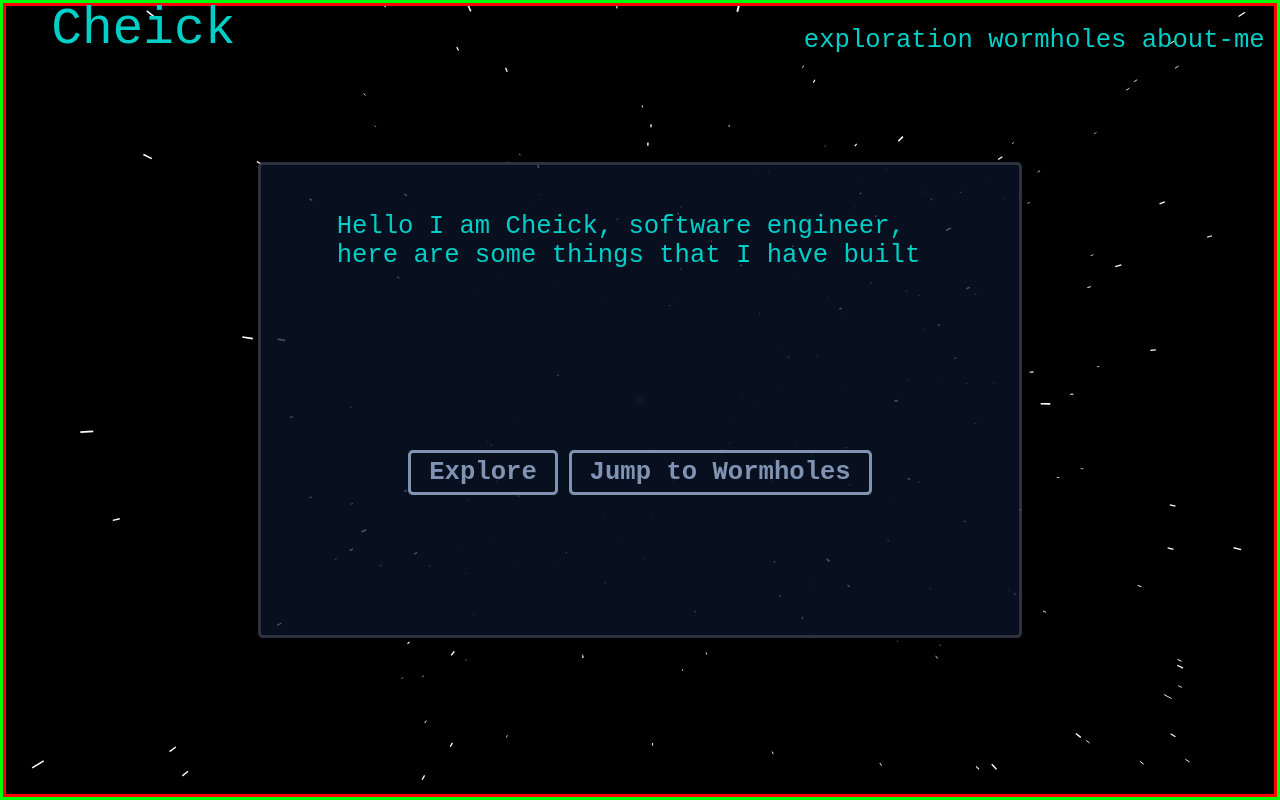
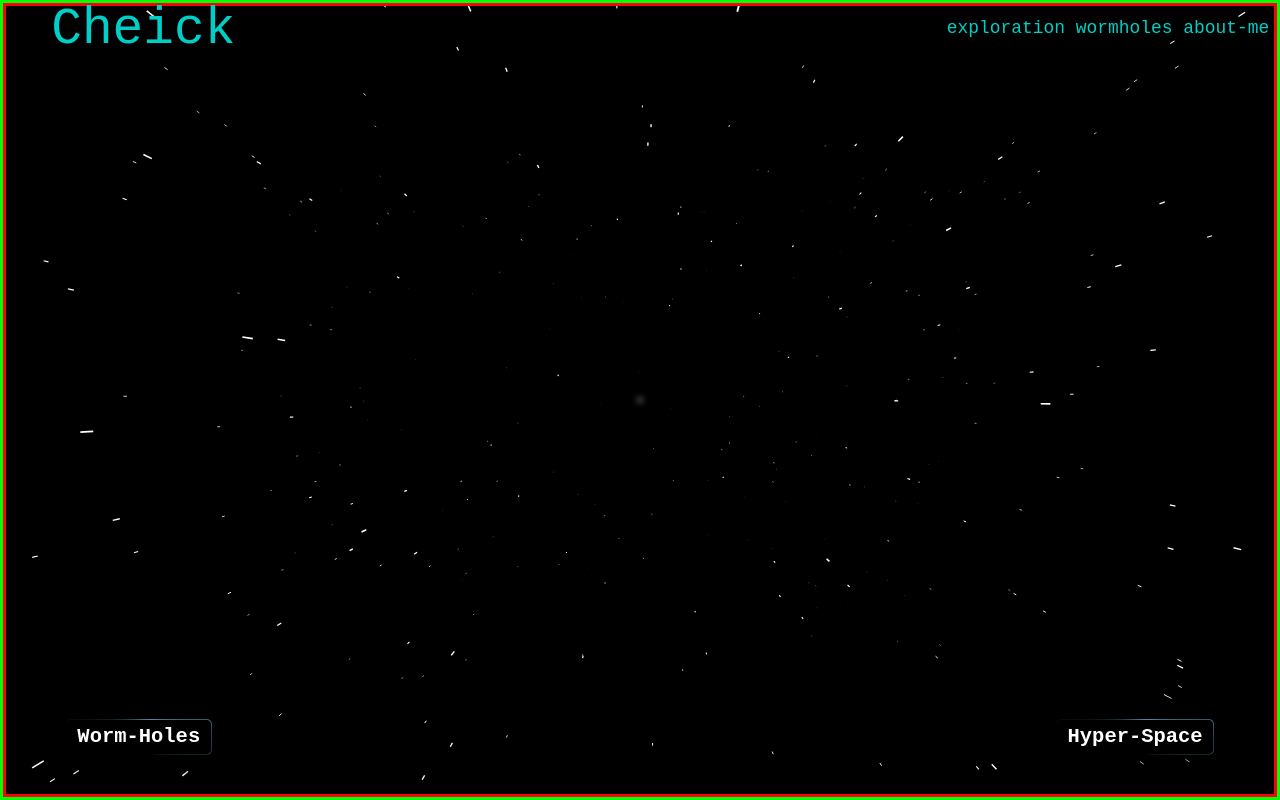
Before and after one commit to Bouscout/Galactic-Portfolio, an Astro site: page / in a window 1280 px wide. Built offline with nearby package versions, Linux system fonts and the light colour scheme; Astro itself is replaced by a stand-in of ours.

Commit message:
added scrollbar style for msgPopUp, fix bug of transition for tilting cards

```diff
--- a/src/components/message_window/message_window.scss
+++ b/src/components/message_window/message_window.scss
@@ -10,57 +10,150 @@
     place-items: center;
 
     div {
-        display: flex;
-        flex-direction: column;
-        align-items: center;
-        justify-content: space-evenly;
-        width: 80%;
-        height: 80%;
-        margin: auto;
-        // border: solid lime;
+        position: relative;
+        width: 100%;
+        height: 100%;
 
         div {
+
+            position: absolute;
+            inset: 0;
+
             display: flex;
-            flex-direction: row;
-            justify-content: space-evenly;
+            justify-content: center;
+
+            overflow-y: scroll;
+
+            &::-webkit-scrollbar{
+                // display: none; width: 0px; visibility: hidden;
+                width: 6px;
             }
+
+            &::-webkit-scrollbar-thumb{
+                background-color: #00cfc8;
+                border-radius: 2px;
+            }
+
+            &::-webkit-scrollbar-track{
+                background-color: #00cfc862;
             }
 
             h2 {
+                width: 80%;
+                height: 100%;
+
                 color: #00cfc8;
                 font-size: 0.5em;
                 font-weight: 400;
                 font-family: monospace;
-        height: 50%;
+                text-align: left;
+
+                flex-grow: 0;
 
                 pre {
                     text-wrap: wrap;
+                    padding: 1em 0;
+                }
+            }
         }
     }
 
+
+
+
+
+
+
 button {
+    $blue : #062c43 ;
+    $red : red;
+    $white : #fff;
+
+    position: absolute;
+    top: 0;
+    right: 0;
+    translate: 50% -40%;
+    z-index: 11;
+    display: flex;
+    flex-direction: column;
+    align-items: center;
+    // border: solid red;
+    border: none;
     outline: none;
-        border: solid #8193b2;
+
     background-color: transparent;
-        padding: 0.1rem 0.35rem;
-        border-radius: 0.1rem;
+
     cursor: pointer;
-        transition: border-color 200ms ease;
+    transition: all 200ms;
+
+    h2 {
+
+        border: none;
+
+        background-color: black;
+        box-shadow: rgba(0, 0, 0, 0.25) 0px 14px 28px, rgba(0, 0, 0, 0.22) 0px 10px 10px;
+
+        width: 5vmin;
+        aspect-ratio: 1;
+        border-radius: 25%;
+        border: solid $blue;
+
+        color: $white;
+        font-size: 0.5rem;
+
+        transition: color 200ms ease, background-color 500ms ease;
+
+        display: flex;
+        align-items: center;
+        justify-content: center;
+        text-align: center;
 
         &:hover {
-            border-color: #00cfc8;
-
-            h3 {
-                color: #00cfc8;
+            background-color: $red;
         }
     }
 
-        h3 {
-            transition: color 200ms ease;
-            color: #8193b2;
-            font-size: 0.5rem;
+    h4{
         font-family: monospace;
+        color: $white;
+        opacity: 0;
+        transition: opacity 200ms;
+        font-size: 0.23rem;
+        font-weight: 300;
+    }
+
+    &:hover {
+
+        h4{
+            opacity: 1;
+        }
     }
 }
 
 }
+
+
+// button {
+//     outline: none;
+//     border: solid #8193b2;
+//     background-color: transparent;
+//     padding: 0.1rem 0.35rem;
+//     border-radius: 0.1rem;
+//     cursor: pointer;
+//     transition: border-color 200ms ease;
+
+//     &:hover {
+//         border-color: #00cfc8;
+
+//         h3 {
+//             color: #00cfc8;
+//         }
+//     }
+
+//     h3 {
+//         transition: color 200ms ease;
+//         color: #8193b2;
+//         font-size: 0.5rem;
+//         font-family: monospace;
+//     }
+// }
--- a/src/components/message_window/message_window.tsx
+++ b/src/components/message_window/message_window.tsx
@@ -56,21 +56,19 @@ export const MessageWindow:FC<Props> = ({msg, duration=null, delay=0, speed=5, c
     return (
         <section id="pop-up">
             <div>
-                <h2>
-                    <pre>
-                    {text}
-                    </pre>
-                </h2>
 
                 <div>
-                    {children ?
+                    <h2>
+                        <pre>
+                        {text}
+                        </pre>
+                    </h2>
 
-                         children :
-                        <OkButton func={setStarted}/>
+                </div>
 
-                    }
-                </div>
+                <ExitButton func={setStarted}/>
             </div>
+
         </section>
     )
 }
@@ -85,3 +83,14 @@ const OkButton:FC<buttonProps> = ({func}) => {
         <button onClick={()=>func(false)} role="button"><h3>Continue</h3></button>
     )
 }
+
+export const ExitButton :FC<buttonProps> = ({ func }) => {
+    return (
+        <button id="exit-button">
+            <h2 onClick={()=>{func(false)}}>
+                <i className="fa-solid fa-xmark"></i>
+            </h2>
+            <h4>Close</h4>
+        </button>
+    )
+}
--- a/src/components/my_info_state/black_hole.tsx
+++ b/src/components/my_info_state/black_hole.tsx
@@ -1,10 +1,15 @@
 // black hole singularity animation
 
 import "./my_infos.scss"
-import { useState, useEffect, useRef , type FC } from "react";
+import { useState, useEffect, useRef , type FC, type ReactNode } from "react";
 
+import { HyperSpaceButton, WormHolesButton } from "./mainButtons";
 
-export const BlackHole:FC = () => {
+interface Props {
+    children? : ReactNode
+}
+
+export const BlackHole:FC<Props> = ({ children = null }) => {
     const [AllStars, setAllStars] = useState<Array<Array<any>>>([])
     const [starSpeed, setStarSpeed] = useState(0)
     const [fillColor, setFillColor] = useState("#000")
@@ -27,6 +32,7 @@ export const BlackHole:FC = () => {
 
     let pencil : CanvasRenderingContext2D | null
 
+    // variable initialization
     if (canvasRef.current && containerRef.current){
         width = containerRef.current.clientWidth
         height = containerRef.current.clientHeight
@@ -46,13 +52,13 @@ export const BlackHole:FC = () => {
         pencil.strokeStyle = '#fff';
     }
 
+    // mouse mousement
     let localVelocityX = 0
     let localVelocityY = 0
-
     document.onmousemove = (e : MouseEvent) => {
         const {pageX, pageY} = e
-        localVelocityX = (pageX - centerX) / 36
-        localVelocityY = (pageY - centerY) / 36
+        localVelocityX = (pageX - centerX) * 0.05
+        localVelocityY = (pageY - centerY) * 0.05
     }
 
     const hyperSpeed = () => {
@@ -82,7 +88,6 @@ export const BlackHole:FC = () => {
     useEffect(() => {
         init()
         setStarSpeed(4)
-        console.log("init")
     }, [])
 
     if (starSpeed > 0){
@@ -109,36 +114,18 @@ export const BlackHole:FC = () => {
         pencil.fillRect( 0, 0, width, height);
 
         for(let i=0; i < numStars; i++){
-            // // Flag for if the star is offscreen (we don't want to draw it)
+            // condition for checking if the star should be drawn or not
             let draw=true;
 
-            /* Update the Star */
-            // AllStars[i][0]+=localVelocityX ;
-            // AllStars[i][1]+=localVelocityY ;
+            // update the star with the mouse position
+            if (false){
+                AllStars[i][0]-=localVelocityX ;
+                AllStars[i][1]-=localVelocityY ;
+            }
             AllStars[i][2]-=starSpeed;
 
-            /* Check the boundary conditions to make sure stars aren't offscreen. */
-            if(AllStars[i][0] < - height){
-                AllStars[i][0] += width << 1;
-                draw=false;
-            }
-            if(AllStars[i][1]>centerY<<1){
-                AllStars[i][1]-=height<<1;
-                draw=false;
-            }
-            if(AllStars[i][1]<-centerY<<1){
-                AllStars[i][1]+=height<<1;
-                draw=false;
-            }
-            if(AllStars[i][2]>depth){
-                AllStars[i][2]-=depth;
-                draw=false;
-            }
-            if(AllStars[i][2]<0){
-                AllStars[i][2]+=depth;
-                draw=false;
-            }
-            /* Check the boundary conditions to make sure stars aren't offscreen. */
+            // Check the boundary conditions to make sure stars aren't offscreen.
+
             if(AllStars[i][0] > centerX << 1){
                 AllStars[i][0] -= width << 1;
                 draw=false;
@@ -192,13 +179,21 @@ export const BlackHole:FC = () => {
 
     return (
         <>
-        <div id="black-hole" ref={containerRef}>
-            <canvas width={100} height={100} ref={canvasRef} onClick={()=>{hyperSpeed()}}/>
+            <div id="black-hole" ref={containerRef}>
+
+            <canvas width={100} height={100} ref={canvasRef} />
 
             <div id="singularity" style={{
                 animation : expanded ? "singularity 4s ease-in 1s forwards" : ""
                 }} />
-        </div>
+            </div>
+
+            <WormHolesButton func={hyperSpeed} />
+            <HyperSpaceButton func={hyperSpeed} />
+
+            {(!expanded && children) &&
+            children
+            }
 
         </>
     )
--- /dev/null
+++ b/src/components/my_info_state/mainButtons.tsx
@@ -0,0 +1,87 @@
+// buttons for the introduction page
+
+import type { FC } from "react";
+
+import { first_time, GeneralState } from "../state_management"
+
+const AnimationDelay = 9000 // ms
+
+// function for changing the page
+const settingState = ( state:string) : void => {
+    // create new dict and set all state to false
+    const newState : {[key : string] : boolean} = {}
+    Object.keys(GeneralState.get()).forEach(key => {
+        newState[key] = false
+    });
+
+    // set the selected state to true
+    newState[state] = true
+
+    // animation for transition to new page
+    setTimeout(() => {
+        GeneralState.set(newState)
+    }, AnimationDelay);
+
+    console.log("activate : ", state)
+}
+
+
+interface Props {
+    func : Function
+}
+
+// button to go to exploration page from the introduction page
+export const HyperSpaceButton:FC<Props> = ({func}) => {
+
+
+
+    // if not the first time, do not render
+    if (!first_time.get()){return}
+
+    const Position = {
+        right : "5%",
+        bottom : "5%",
+    } as React.CSSProperties
+
+    const activ_func = () => {
+        first_time.set(false)
+        func()
+
+        settingState("exploration")
+    }
+
+    return (
+        <div className="intro-button" style={Position}>
+            <button onClick={() => activ_func()}>
+                <h3>Hyper-Space</h3>
+            </button>
+        </div>
+    )
+}
+
+// button to go to wormhole page from intro page
+export const WormHolesButton:FC<Props> = ({func}) => {
+
+    // if not the first time, do not render
+    if (!first_time.get()){return}
+
+    const Position = {
+        left : "5%",
+        bottom : "5%",
+    } as React.CSSProperties
+
+    const activ_func = () => {
+        first_time.set(false)
+        func()
+
+        settingState("accessibility")
+    }
+
+    return (
+        <div className="intro-button" style={Position}>
+            <button onClick={() => activ_func()}>
+                <h3>Worm-Holes</h3>
+            </button>
+        </div>
+    )
+}
--- a/src/components/my_info_state/myInfoState.astro
+++ b/src/components/my_info_state/myInfoState.astro
@@ -1,7 +1,14 @@
 ---
-import type { only } from "node:test";
+import { Navbar } from "../navbar/navbar";
 import { BlackHole } from "./black_hole"
 import { MessageWindow } from "../message_window/message_window";
+import { GeneralState } from "../state_management";
+
+const introMessage = `Hello I'm Cheick Diallo, I love building and designing "things" on my computer and also I love Space, so why not explore my work in a space odyssey fashion.
+
+Click the Hyper-Space button to embard on the journey or click the Worm-Hole button to jump directly to the destinations.
+`
+
 ---
 
 <style>
@@ -10,13 +17,14 @@ import { MessageWindow } from "../message_window/message_window";
     }
 </style>
 
-<BlackHole client:only />
+<Navbar logo={true} shortcuts={true} client:load />
 
-<MessageWindow msg='Hello I am Cheick, software engineer, here are some things that I have built.'
-	delay={500}
-	client:load
->
-    <button><h3>Explore</h3></button>
-    <button><h3>Jump to Wormholes</h3></button>
+<BlackHole client:only>
 
-</MessageWindow>
+    <!-- <MessageWindow msg={introMessage}
+        delay={500}
+        speed={8}
+        client:load
+    /> -->
+
+</BlackHole>
--- a/src/components/my_info_state/my_infos.scss
+++ b/src/components/my_info_state/my_infos.scss
@@ -1,3 +1,6 @@
+@import "../../layouts/button_styles" ;
+@import "../../layouts/colors" ;
+
 #black-hole{
     position: absolute;
     z-index: 1;
@@ -12,11 +15,16 @@
     left: 50%;
     translate: -50% -50%;
     aspect-ratio: 1;
-    border-radius: 50%;
     background-color: #d5d5d5;
     width: 4px;
     filter: blur(3px);
-    transition: all 200ms;
+    border-radius: 50%;
+    // background-image: url("../../../assets/planets/jupiter.webp");
+    // background-size: 100% auto;
+    // background-repeat: no-repeat;
+    // aspect-ratio: 1.2857;
+    // animation: singularity 20s linear 0s forwards;
+    // transition: all 200ms;
 }
 
 @keyframes singularity {
@@ -26,9 +34,39 @@
     }
     to {
         width: 120%;
+        background-color: #000;
+        // width: 100%;
         // background-color: #d5d5d57c;
-        // background-color: #000;
-        background-color: #010510;
+        // background-color: #010510;
     }
 
 }
+
+.intro-button {
+    position: absolute;
+    z-index: 2;
+    border-radius: 0.1em;
+
+    button {
+        border-radius: inherit;
+        border: solid lime;
+        outline: none;
+        background-color: black;
+        padding: 0.4em 0.8em;
+
+        $purple : map-get($map: $purple-haze, $key: primary);
+        $blue : map-get($map: $blue-planet, $key: accent );
+
+        @include button-spin-style(($blue, #000,  #000, $blue));
+        @include color-swap-button;
+
+        h3 {
+            color: #fff;
+            font-family: monospace;
+            font-size: 0.4rem;
+            transition: color 200ms ease;
+        }
+
+
+    }
+}
--- a/src/components/navbar/navbar.scss
+++ b/src/components/navbar/navbar.scss
@@ -5,7 +5,7 @@ nav {
     z-index: 7;
     top: 0;
     left: 0;
-    height: 10vmin;
+    height: 7vmin;
     width: 100%;
     display: flex;
     justify-content: space-between;
@@ -13,11 +13,15 @@ nav {
     div {
         display: flex;
         justify-content: space-evenly;
+        overflow: hidden;
+        height: 0px;
+        animation: slide-down 1000ms ease-in forwards;
+        animation-delay: 2000ms;
 
         button {
             position: relative;
             z-index: 1;
-            font-size: 0.5em;
+            font-size: 0.35em;
             font-family: monospace;
             background: transparent;
             color: #00cfc8;
@@ -50,5 +54,15 @@ nav {
         color: #00cfc8;
         font-size: 1em;
         font-weight: 100;
+
+        overflow: hidden;
+        height: 0px;
+        animation: slide-down 1000ms ease-in forwards;
+        animation-delay: 2000ms;
     }
 }
+
+@keyframes slide-down {
+    from {height: 0px;}
+    to {height: 100%;}
+}
--- a/src/components/navbar/navbar.tsx
+++ b/src/components/navbar/navbar.tsx
@@ -6,16 +6,27 @@ import { GeneralState } from "../state_management";
 
 import "./navbar.scss"
 
-export const Navbar:FC = () => {
+interface Props {
+    logo : boolean,
+    shortcuts : boolean,
+}
+
+export const Navbar:FC<Props> = ({ logo, shortcuts }) => {
     return (
         <nav>
-            <NameLogo />
 
+
+            <NameLogo appear={logo} />
+
+
+            {shortcuts &&
             <div>
                 <NavButton text="exploration" state="exploration"/>
                 <NavButton text="wormholes" state="accessibility"/>
                 <NavButton text="about-me" state="information"/>
             </div>
+            }
+
         </nav>
     )
 }
@@ -26,7 +37,7 @@ interface buttonProps {
 }
 
 const NavButton:FC<buttonProps> = ({text, state}) => {
-    const settingState = () => {
+    const settingState = () : void => {
         // create new dict and set all state to false
         const newState : {[key : string] : boolean} = {}
         Object.keys(GeneralState.get()).forEach(key => {
@@ -47,8 +58,17 @@ const NavButton:FC<buttonProps> = ({text, state}) => {
 }
 
 
-const NameLogo:FC = () => {
+interface Appear {
+    appear : boolean
+}
+
+const NameLogo:FC<Appear> = ({ appear }) => {
+
+    const inlineStyle: React.CSSProperties | null = appear ? {} : {
+        color : "transparent"
+    }
+
     return (
-        <h1>Cheick</h1>
+        <h1 style={inlineStyle}>Cheick</h1>
     )
 }
--- a/src/components/spaceAstral/astresSpatiaux.astro
+++ b/src/components/spaceAstral/astresSpatiaux.astro
@@ -1,9 +1,13 @@
 ---
 import "./astre.scss"
+
+import { Navbar } from "../navbar/navbar"
+
 import { AstreSpatial } from "./astre_spatial"
 import { BuushidoProject } from "./informationCards/buushido_streaming"
 import { RecommendationSystem} from "./informationCards/recommender_system"
 import { Compass } from "../compass/compass"
+import { MessageWindow } from "../message_window/message_window"
 
 import Galaxie from "../galaxie/galaxie.astro"
 import SpaceShip from "../space_shuttle/spaceShip.astro"
@@ -14,23 +18,36 @@ import NeonPlanet from "../../../assets/planets/neon_planet.webp"
 import bigCityPlanet from "../../../assets/planets/big_city.webp"
 import introPlanet from "../../../assets/planets/intro.webp"
 import JapanPlanet from "../../../assets/planets/japan_planet.webp"
+
+
+const introMessage = `Welcome to the project universe, navigate your ship using your mouse and click on any planet to land on it.
+
+The main project are marked on your radar with the green dot to prevent you from getting lost in space.
+
+Navigate to the project planets to visit them or feel free to explore to your heart desire, the vastness of space always willa always have some surprises.
+
+At any point you can jump to a more accessible view of all the projects by clicking switching to the "Worm-Hole" page using the navigation bar.`
+
 ---
 
 
+<Navbar logo={false} shortcuts={true} client:load />
 
 <Compass client:load/>
 <Galaxie />
 <SpaceShip />
 
-<AstreSpatial id={1} x={0} y={0} title="More About me" image={jupiter} client:only>
+<MessageWindow msg={introMessage} delay={500} speed={16} client:load/>
+
+<AstreSpatial id={1} x={500} y={-3000} title="More About me" image={jupiter} client:only>
     <BuushidoProject />
 </AstreSpatial>
 
 
-<AstreSpatial id={2} x={2000} y={0} title="Buushido Streaming" image={JapanPlanet} client:only>
+<AstreSpatial id={2} x={2000} y={1800} title="Buushido Streaming" image={JapanPlanet} client:only>
     <BuushidoProject />
 </AstreSpatial>
 
-<AstreSpatial id={3} x={-2000} y={0} title="Recommender System" image={NeonPlanet} client:only>
+<AstreSpatial id={3} x={-2000} y={4000} title="Recommender System" image={NeonPlanet} client:only>
     <RecommendationSystem />
 </AstreSpatial>
--- a/src/components/spaceAstral/navButton.tsx
+++ b/src/components/spaceAstral/navButton.tsx
@@ -18,5 +18,5 @@ export const ExitButton :FC<Props> = ({func}) => {
             </button>
             <h4>Exit</h4>
         </div>
-        )
+    )
 }
--- a/src/components/space_shuttle/ship.tsx
+++ b/src/components/space_shuttle/ship.tsx
@@ -8,8 +8,8 @@ export const Ship: FC = () => {
     const trailSize = 20
     const [trail, setTrail] = useState<Array<Array<any>>>([])
     const [angle, setAngle] = useState(180)
-    const [posX, setPosX] = useState(0)
-    const [posY, setPosY] = useState(0)
+    const [posX, setPosX] = useState(750)
+    const [posY, setPosY] = useState(400)
 
     const isFlying = useStore(flying)
 
--- a/src/components/state_management.ts
+++ b/src/components/state_management.ts
@@ -1,5 +1,7 @@
 
 import { atom } from "nanostores";
+
+export const first_time = atom(true) // first time user landing on the page
 
 export const velocityX = atom(0)
 export const velocityY = atom(0)
--- a/src/components/worm_hole/wormHole.astro
+++ b/src/components/worm_hole/wormHole.astro
@@ -1,10 +1,13 @@
 ---
+import { Navbar } from "../navbar/navbar";
 import { WormHolePage } from "./worm_hole_page";
-import { WormWindow } from "./worm_window";
 
 import { BuushidoStreaming, ReinforcementLearning, DeepLNumpy, DiscordBot, UnityMl, RecommenderInfos } from "./projects";
 
 ---
+
+<Navbar logo={true} shortcuts={true} client:load />
+
 
 <WormHolePage
 Projects={[
--- a/src/components/worm_hole/worm_window.tsx
+++ b/src/components/worm_hole/worm_window.tsx
@@ -25,7 +25,7 @@ export const WormWindow:FC<windowProps> = ({titre, description, image, margin, s
     useEffect(() => {
         setTimeout(() => {
             setWidth(newWidth)
-        }, index * 1000);
+        }, 500 + index * 1000);
     }, [])
 
     const inStyle = {
--- a/src/pages/index.astro
+++ b/src/pages/index.astro
@@ -12,8 +12,6 @@ import { Universe } from "../components/universe"
 ---
 
 <Layout title="Cheick's Portfolio">
-
-	<Navbar client:load />
 
 	<main>
 		<Universe mode="exploration" client:load>
```
Also changed, not shown: src/components/worm_hole/worm_hole.scss (+5 -3 lines), src/layouts/_button_styles.scss (+3 -9 lines). Lines whose indentation alone changed are shown as unchanged.
